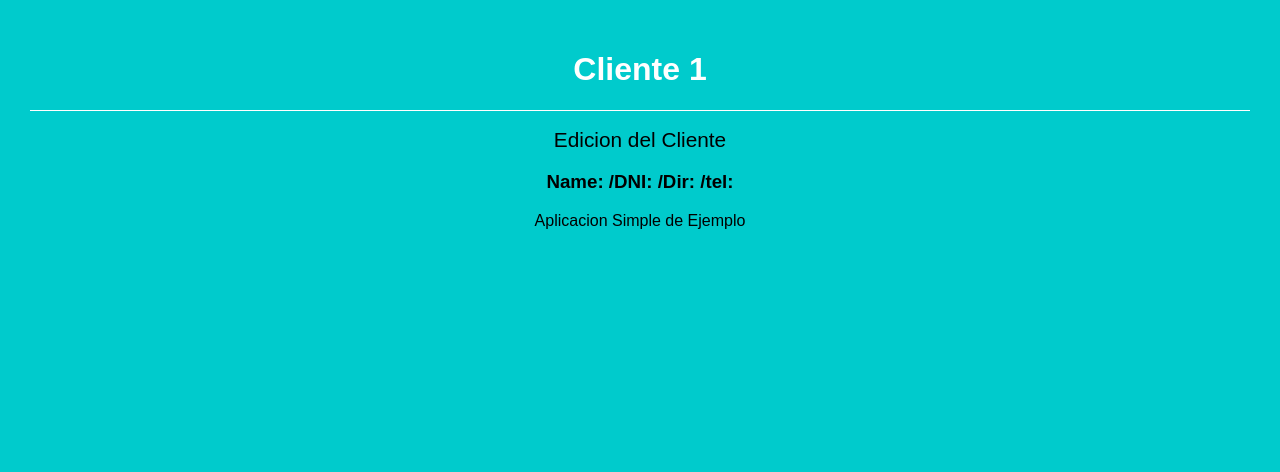
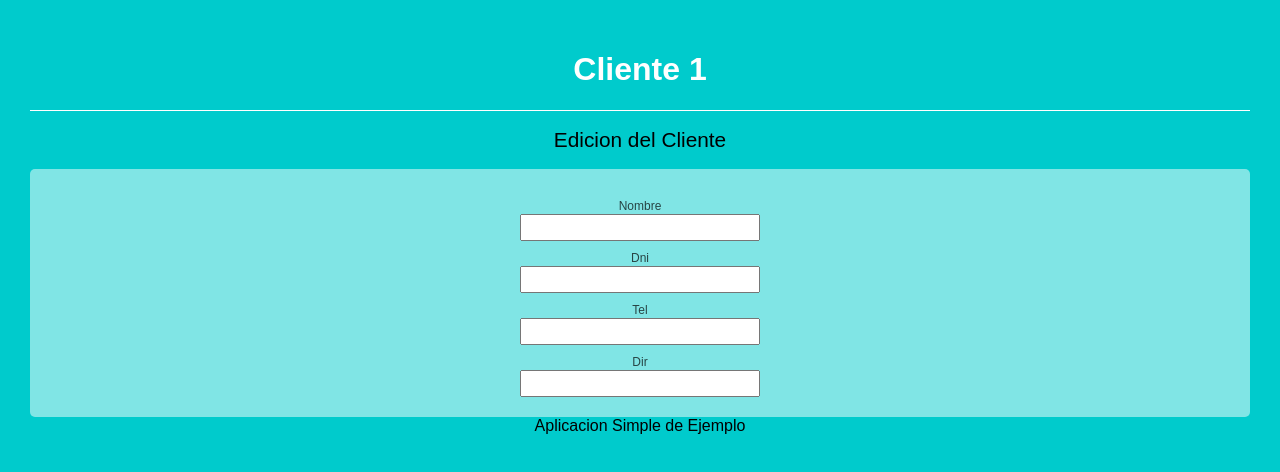
Before and after one commit to santobuonoivan/adm-comerce, a React (Create React App) app: page /customers/1/edit in a window 1280 px wide. Shown: the top 472 px of the page. Built offline with nearby package versions, Linux system fonts and the light colour scheme.

Commit message:
agregardo e implementacion de redux form

```diff
--- a/src/components/clients/CustomerEdit.js
+++ b/src/components/clients/CustomerEdit.js
@@ -6,7 +6,24 @@ const CustomerEdit = ({ client_id, dir, name, dni, tel }) => {
     return (
         <div>
             <h2>Edicion del  Cliente {client_id}</h2>
-            <h3>Name: {name} /DNI: {dni} /Dir: {dir} /tel: {tel} </h3>
+            <form action=''>
+                <div>
+                    <label htmlFor='name'>Nombre</label>
+                    <Field name='name' component='input' type='text'/>
+                </div>
+                <div>
+                    <label htmlFor='dni'>Dni</label>
+                    <Field name='dni' component='input' type='text'/>
+                </div>
+                <div>
+                    <label htmlFor='tel'>Tel</label>
+                    <Field name='tel' component='input' type='text'/>
+                </div>
+                <div>
+                    <label htmlFor='dir'>Dir</label>
+                    <Field name='dir' component='input' type='text'/>
+                </div>
+            </form>
         </div>
     );
 };
--- a/src/components/products/ProductEdit.js
+++ b/src/components/products/ProductEdit.js
@@ -1,11 +1,25 @@
 import React from 'react';
 import PropTypes from 'prop-types';
+import { reduxForm, Field } from 'redux-form';
 
 const ProductEdit = ({ product_id,name,code,color }) => {
     return (
         <div>
             <h2>Edicion del  Producto {product_id}</h2>
-            <h3>Name: {name} /Code: {code} /Color: {color} </h3>
+            <form action=''>
+                <div>
+                    <label htmlFor='name'>Nombre</label>
+                    <Field name='name' component='input' type='text'/>
+                </div>
+                <div>
+                    <label htmlFor='code'>Code</label>
+                    <Field name='code' component='input' type='text'/>
+                </div>
+                <div>
+                    <label htmlFor='color'>Color</label>
+                    <Field name='color' component='input' type='text'/>
+                </div>
+            </form>
         </div>
     );
 };
@@ -19,4 +33,4 @@ ProductEdit.propTypes = {
     code: PropTypes.string,
 };
 
-export default ProductEdit;
+export default reduxForm({form: ProductEdit})(ProductEdit);
```
